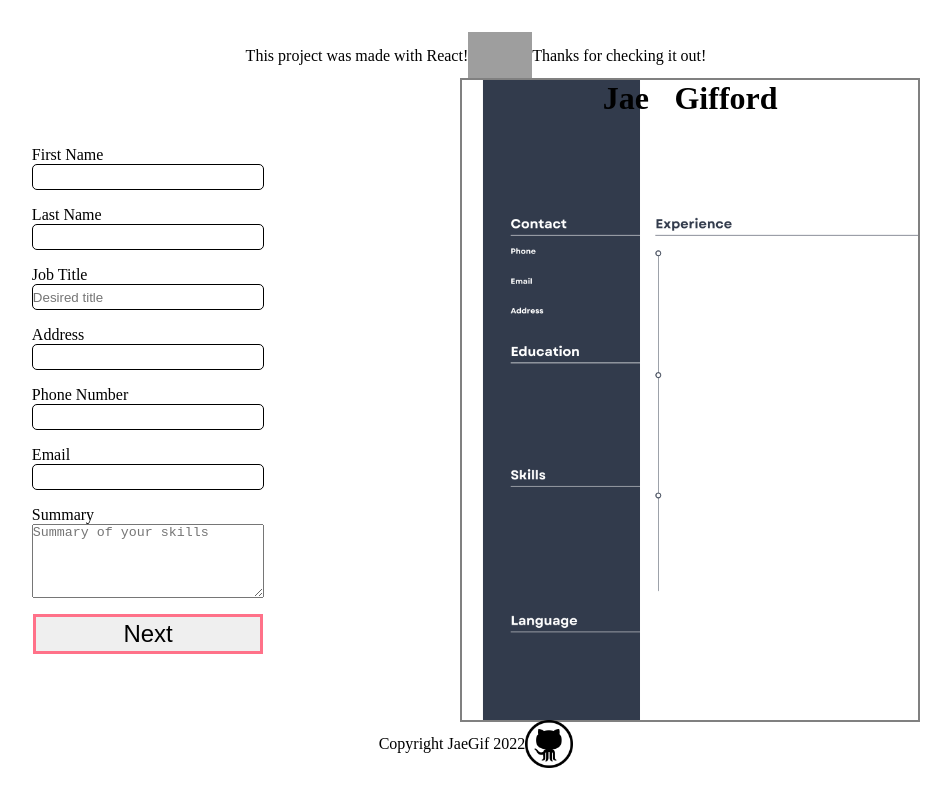
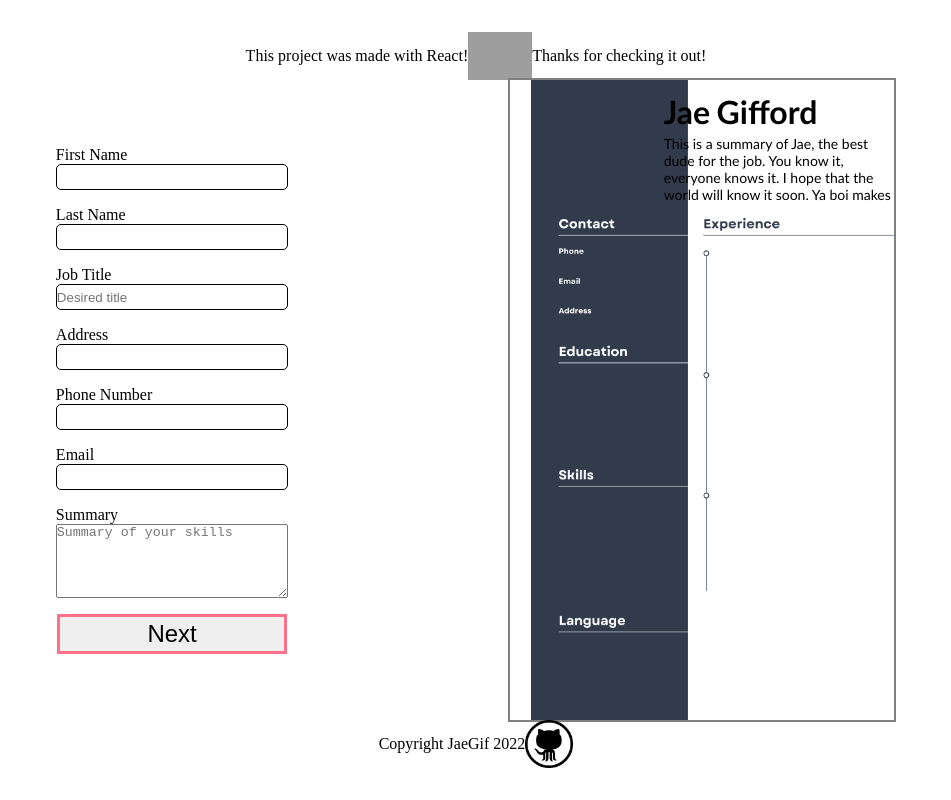
Before and after one commit to JaeGif/CV-Application, a React (Create React App) app: page / in a window 1280 px wide. Shown: the whole page, without its empty margins (164-1115 px from the left). Built offline with nearby package versions, Linux system fonts and the light colour scheme; grey boxes are pictures that could not be loaded.

Commit message:
staging flex text changes

```diff
--- a/src/components/Template.js
+++ b/src/components/Template.js
@@ -6,9 +6,17 @@ export class Template extends Component {
   render() {
     return (
       <div style={TemplateWrapperStyles}>
-        <div style={nameWrapperStyles}>
-          <h1>Jae</h1>
-          <h1>Gifford</h1>
+        <div style={summaryDisplayStyles}>
+          <div style={nameWrapperStyles}>
+            <h1 className={styles.headingText}>Jae</h1>
+            <h1 className={styles.headingText}>Gifford</h1>
+          </div>
+          <p className={`${styles.regularText} ${styles.wrappingBodyText}`}>
+            This is a summary of Jae, the best dude for the job. You know it,
+            everyone knows it. I hope that the world will know it soon. Ya boi
+            makes good websites. He also wanted to add enough text that the
+            element would overflow so that he knows the exact limitations
+          </p>
         </div>
       </div>
     );
@@ -19,7 +27,7 @@ export default Template;
 
 const TemplateWrapperStyles = {
   height: '80vh',
-  width: '57vh',
+  width: '30vw',
   border: 'solid grey 2px',
   backgroundImage: `url(${background})`,
   backgroundRepeat: 'no-repeat',
@@ -27,7 +35,16 @@ const TemplateWrapperStyles = {
 };
 const nameWrapperStyles = {
   display: 'flex',
-  justifyContent: 'center',
+  justifyContent: 'flex-end',
   alignItems: 'center',
-  gap: '2vw',
+  gap: '.5vw',
 };
+const summaryDisplayStyles = {
+  display: 'flex',
+  flexDirection: 'column',
+  justifyContent: 'flex-end',
+  alignItems: 'flex-start',
+  marginTop: '1.5vh',
+  gap: '.5vh',
+  marginLeft: '12vw',
+};
--- a/src/components/styles/template.module.css
+++ b/src/components/styles/template.module.css
@@ -0,0 +1,12 @@
+.headingText {
+  font-size: 4vh;
+  font-family: 'Gill Sans', 'Gill Sans MT', Calibri, 'Trebuchet MS', sans-serif;
+}
+.regularText {
+  font-family: 'Gill Sans', 'Gill Sans MT', Calibri, 'Trebuchet MS', sans-serif;
+  font-size: 1.75vh;
+}
+.wrappingBodyText {
+  max-height: 8.5vh;
+  overflow: hidden;
+}
```
